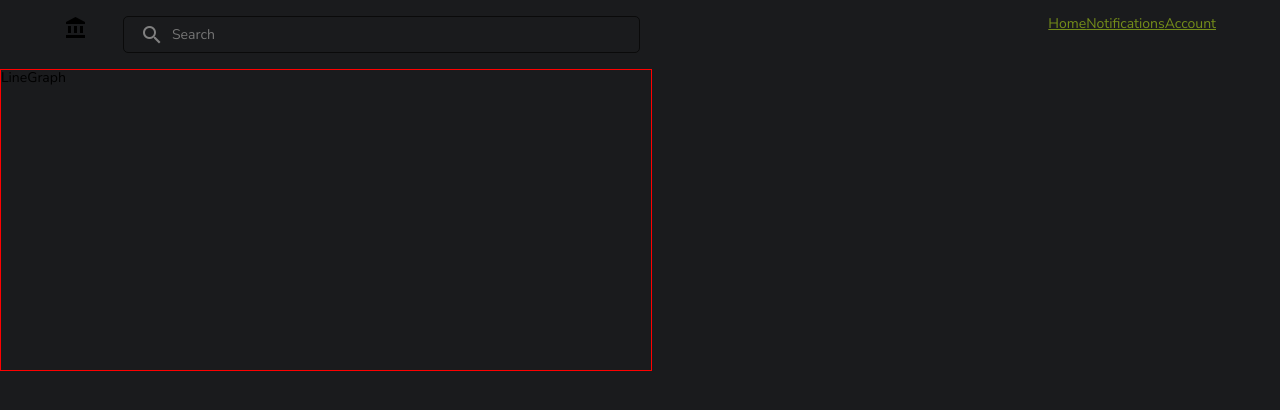
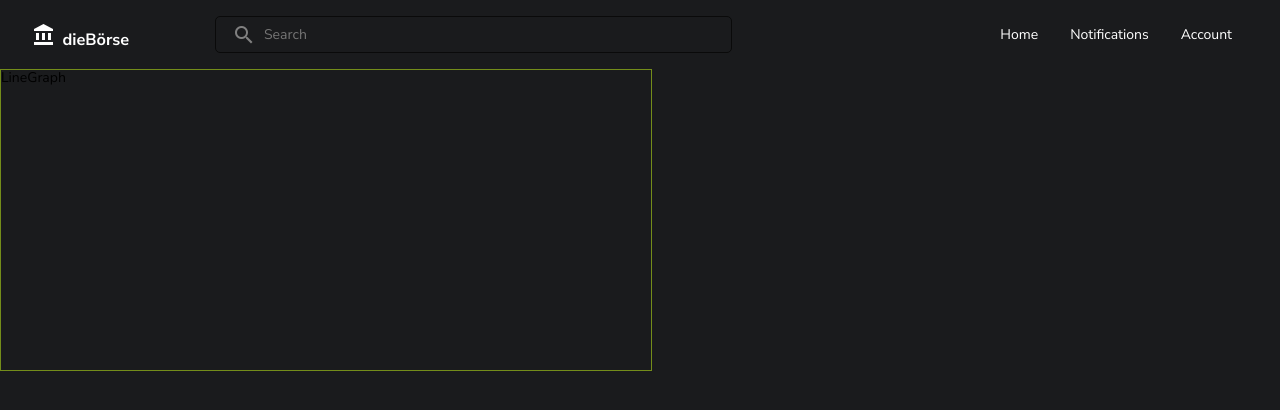
Before and after one commit to KevinKra/die_Borse, a React (Create React App) app: page /1 in a window 1280 px wide. Shown: the top 410 px of the page. Built offline with nearby package versions, Linux system fonts and the light colour scheme.

Commit message:
Complete navigation bar styles

```diff
--- a/src/components/Dashboard/Dashboard.js
+++ b/src/components/Dashboard/Dashboard.js
@@ -8,17 +8,25 @@ class DashBoard extends Component {
       <React.Fragment>
         <nav className="NavBar">
           <div className="nav-left">
-            <i className="material-icons">account_balance</i>
-
+            <div className="logo">
+              <i className="material-icons">account_balance</i>
+              <h3>dieBörse</h3>
+            </div>
             <div className="search-bar">
               <i className="material-icons">search</i>
               <input type="search" placeholder="Search" />
             </div>
           </div>
           <div className="nav-links">
-            <NavLink to="">Home</NavLink>
-            <NavLink to="">Notifications</NavLink>
-            <NavLink to="">Account</NavLink>
+            <NavLink activeClassName="active" to="/">
+              <span>Home</span>
+            </NavLink>
+            <NavLink activeClassName="active" to="/notifications">
+              <span>Notifications</span>
+            </NavLink>
+            <NavLink activeClassName="active" to="/account">
+              <span>Account</span>
+            </NavLink>
           </div>
         </nav>
         <main>
--- a/src/components/Dashboard/Dashboard.scss
+++ b/src/components/Dashboard/Dashboard.scss
@@ -1,32 +1,50 @@
-$darkest: rgb(10, 10, 10);
-
+@import "../../variables";
 .LineGraph {
-  border: 1px solid red;
+  border: 1px solid $accent;
   height: 300px;
   width: 650px;
 }
 
 .NavBar {
+  color: white;
   margin: 0 auto;
   padding: 1rem;
-  width: 90%;
-  // border: 1px solid red;
+  width: 95%;
   display: flex;
   justify-content: space-between;
+  .logo {
+    display: flex;
+    justify-content: center;
+    align-items: center;
+
+    margin-right: 5rem;
+    h3 {
+      padding-top: 0.7rem;
+      margin-left: 0.4rem;
+    }
+  }
   .nav-left {
-    // border: 1px solid red;
-    width: 50%;
+    width: 55%;
     display: flex;
-    min-width: 500px;
+    min-width: 700px;
     justify-content: space-between;
   }
   .nav-links {
-    // border: 1px solid red;
+    margin: auto 0;
+  }
+  .nav-links > * {
+    text-decoration: none;
+    span {
+      color: white;
+      margin: 0 1rem;
+      &:hover {
+        color: $accent;
+      }
+    }
   }
   i {
     margin: 0;
     padding: 0;
-    // border: 1px solid red;
   }
   .search-bar {
     display: flex;
@@ -59,6 +77,7 @@ $darkest: rgb(10, 10, 10);
       margin-left: 1rem;
     }
   }
+
   input {
     background-color: rgba(0, 0, 0, 0);
     -webkit-appearance: none;
@@ -68,12 +87,17 @@ $darkest: rgb(10, 10, 10);
     font-size: 14px;
     transition: 0.09s ease-in-out;
     color: white;
+    &::placeholder {
+      transition: 0.2s ease-in-out;
+    }
     &:focus {
       outline: none;
     }
   }
+  h3 {
+    margin: 0;
+  }
 }
-
 input[type="search"]::-webkit-search-decoration,
 input[type="search"]::-webkit-search-cancel-button,
 input[type="search"]::-webkit-search-results-button,
```
